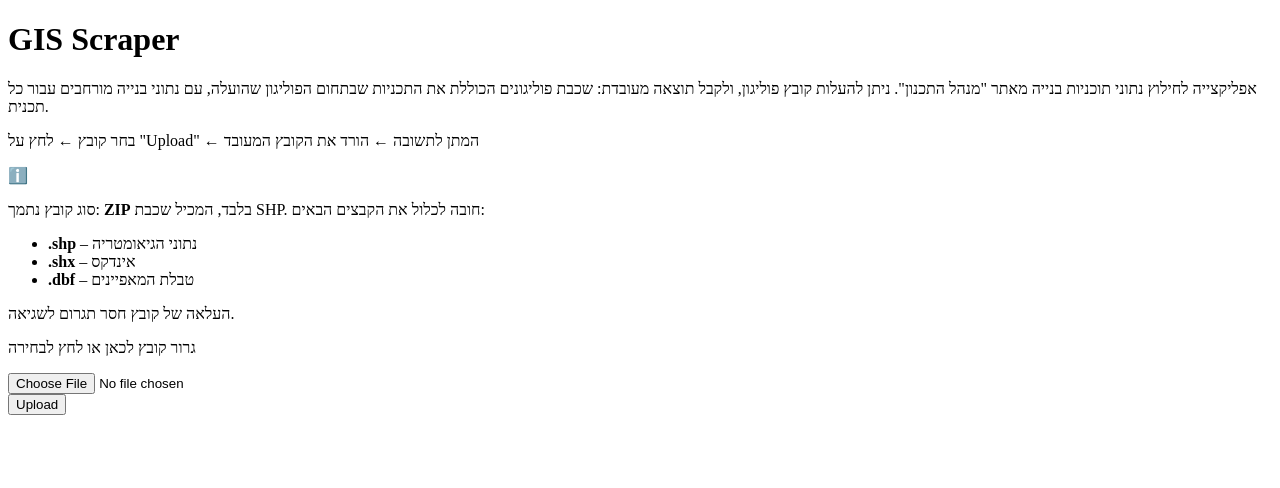
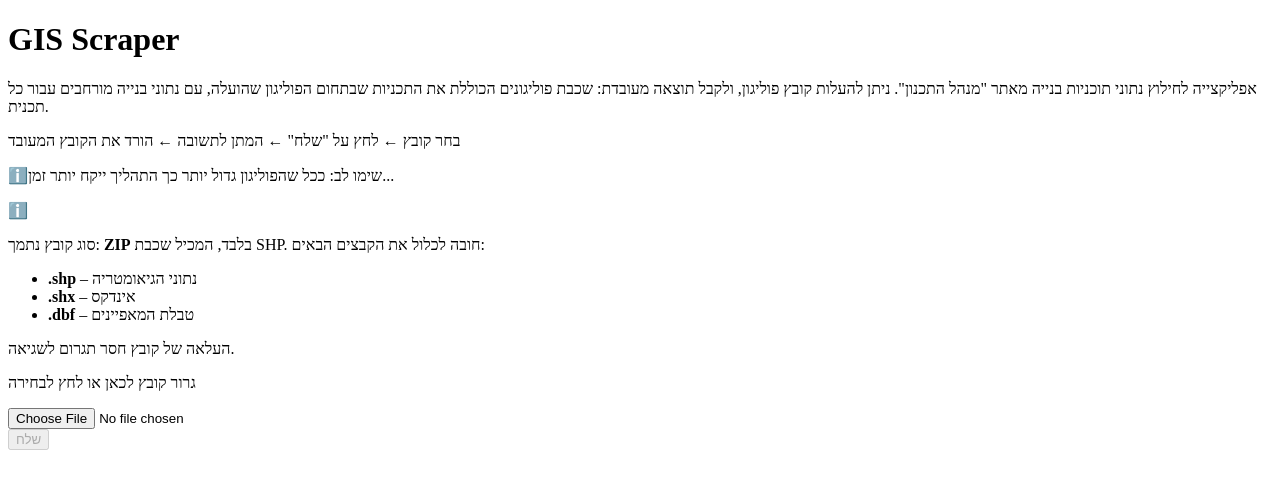
Before and after one commit to DavidPerelman/web-gis-scraper, a Next.js app: page / in a window 1280 px wide. Shown: the top 488 px of the page. Built offline with nearby package versions, Linux system fonts and the light colour scheme.

Commit message:
feat(upload): improve cancel handling and UI feedback

```diff
--- a/src/components/GeoUpload.tsx
+++ b/src/components/GeoUpload.tsx
@@ -1,6 +1,6 @@
 "use client";
 
-import { useState } from "react";
+import { useRef, useState } from "react";
 
 export default function GeoUpload() {
   const [file, setFile] = useState<File | null>(null);
@@ -8,6 +8,8 @@ export default function GeoUpload() {
     "idle" | "loading" | "success" | "error"
   >("idle");
   const [downloadUrl, setDownloadUrl] = useState<string | null>(null);
+  const abortRef = useRef<AbortController | null>(null);
+  const [errorMessage, setErrorMessage] = useState<string | null>(null);
 
   const handleFileChange = (e: React.ChangeEvent<HTMLInputElement>) => {
     const uploaded = e.target.files?.[0] || null;
@@ -15,11 +17,12 @@ export default function GeoUpload() {
   };
 
   const handleSubmit = async () => {
-    setStatus("loading");
-
     if (!file) {
       return;
     }
+
+    setStatus("loading");
+    abortRef.current = new AbortController();
 
     try {
       const formData = new FormData();
@@ -30,6 +33,7 @@ export default function GeoUpload() {
         {
           method: "POST",
           body: formData,
+          signal: abortRef.current.signal,
         }
       );
 
@@ -41,10 +45,24 @@ export default function GeoUpload() {
       const url = URL.createObjectURL(blob);
       setDownloadUrl(url);
       setStatus("success");
-    } catch (err) {
-      console.error(err);
+    } catch (err: unknown) {
       setStatus("error");
+      if (err instanceof DOMException && err.name === "AbortError") {
+        setErrorMessage("ההעלאה בוטלה");
+      } else {
+        setErrorMessage("אירעה שגיאה במהלך העלאת הקובץ");
+      }
+
+      // אפשרות: להחזיר ל־idle אוטומטית אחרי כמה שניות
+      setTimeout(() => setStatus("idle"), 3000);
     }
+  };
+
+  const handleCancel = () => {
+    abortRef.current?.abort();
+    setStatus("idle");
+    setFile(null);
+    setDownloadUrl(null);
   };
 
   return (
@@ -59,8 +77,11 @@ export default function GeoUpload() {
           התכניות שבתחום הפוליגון שהועלה, עם נתוני בנייה מורחבים עבור כל תכנית.
         </p>
         <p className="text-gray-600">
-          בחר קובץ ← לחץ על &quot;Upload&quot; ← המתן לתשובה ← הורד את הקובץ
-          המעובד
+          בחר קובץ ← לחץ על &quot;שלח&quot; ← המתן לתשובה ← הורד את הקובץ המעובד
+        </p>
+        <p className="text-gray-600">
+          <span className="text-blue-600 text-lg">ℹ️</span>
+          שימו לב: ככל שהפוליגון גדול יותר כך התהליך ייקח יותר זמן...
         </p>
 
         <div className="flex items-start gap-2 text-sm text-gray-700 border border-blue-200 bg-blue-50 p-3 rounded">
@@ -102,19 +123,35 @@ export default function GeoUpload() {
         </label>
 
         <div className="text-center">
-          <button
-            className="px-4 py-2 bg-blue-600 text-white rounded"
-            onClick={handleSubmit}
-          >
-            Upload
-          </button>
+          {status === "idle" && (
+            <button
+              className={`px-4 py-2 rounded text-white ${
+                file
+                  ? "bg-blue-600 hover:bg-blue-700 cursor-pointer"
+                  : "bg-gray-300 cursor-not-allowed"
+              }`}
+              onClick={handleSubmit}
+              disabled={!file}
+            >
+              שלח
+            </button>
+          )}
+
+          {status === "loading" && (
+            <div className="text-center">
+              <p className="text-blue-600 mb-2">הבקשה בתהליך...</p>
+              <button
+                className="px-4 py-2 bg-gray-400 text-white rounded cursor-pointer"
+                onClick={handleCancel}
+              >
+                ביטול
+              </button>
+            </div>
+          )}
         </div>
 
-        {status === "loading" && (
-          <p className="text-blue-600">הבקשה בתהליך...</p>
-        )}
         {status === "success" && (
-          <div className="text-green-600 space-y-2">
+          <div className="text-center text-green-600 space-y-2">
             <p>✅ הבקשה הסתיימה בהצלחה</p>
             {downloadUrl && (
               <a
@@ -127,8 +164,8 @@ export default function GeoUpload() {
             )}
           </div>
         )}
-        {status === "error" && (
-          <p className="text-red-600">❌ אירעה שגיאה במהלך העלאת הקובץ</p>
+        {status === "error" && errorMessage && (
+          <p className="text-red-600 text-center">❌ {errorMessage}</p>
         )}
       </div>
     </div>
```
